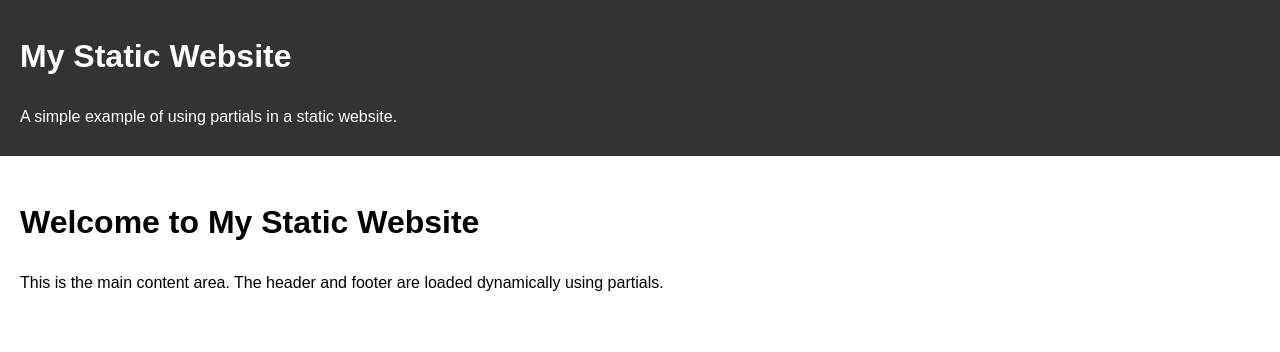
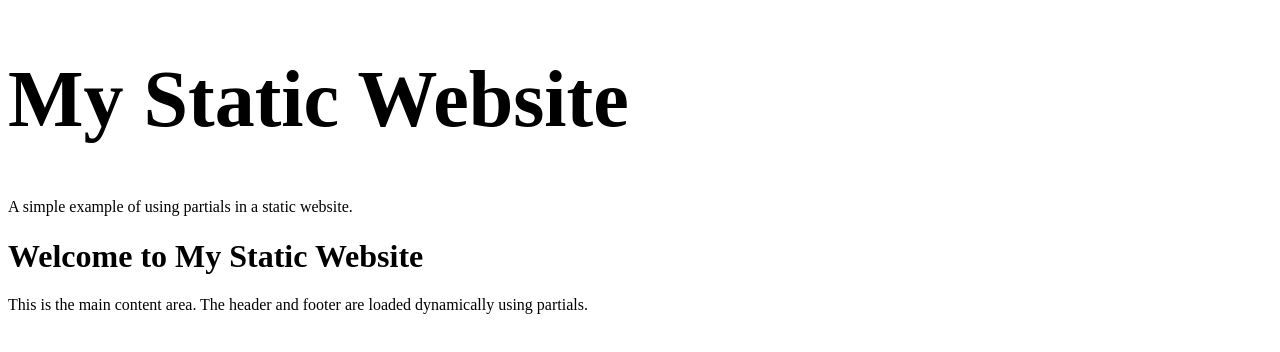
Before and after one commit to Dmytro-1506/partials-project-resume, a plain HTML site: page index.html in a window 1280 px wide. Drawn offline with Linux system fonts and the light colour scheme.

Commit message:
add sass compiler

```diff
--- a/css/styles.css
+++ /dev/null
@@ -1,25 +0,0 @@
-/** @format */
-
-body {
-  font-family: Arial, sans-serif;
-  margin: 0;
-  padding: 0;
-  line-height: 1.6;
-}
-
-header {
-  background: #333;
-  color: #fff;
-  padding: 10px 20px;
-}
-
-footer {
-  background: #f4f4f4;
-  color: #333;
-  text-align: center;
-  padding: 10px 20px;
-}
-
-main {
-  padding: 20px;
-}
--- a/index.html
+++ b/index.html
@@ -6,7 +6,7 @@
     <meta charset="UTF-8" />
     <meta name="viewport" content="width=device-width, initial-scale=1.0" />
     <title>Frontend Entwickler Dmyto Shkilniuk</title>
-    <link rel="stylesheet" href="./css/styles.css" />
+    <link rel="stylesheet" href="./css/main.min.css" />
   </head>
   <body>
     <div id="header"></div>
@@ -16,8 +16,7 @@
     <main>
       <h1>Welcome to My Static Website</h1>
       <p>
-        This is the main content area. The header and footer are loaded
-        dynamically using partials.
+        This is the main content area. The header and footer are loaded dynamically using partials.
       </p>
     </main>
     <div id="footer"></div>
--- a/partials/header.html
+++ b/partials/header.html
@@ -1,6 +1,6 @@
 <!-- @format -->
 
 <header>
-  <h1>My Static Website</h1>
+  <h1 class="title">My Static Website</h1>
   <p>A simple example of using partials in a static website.</p>
 </header>
--- /dev/null
+++ b/sass/components/_contacts.scss
@@ -0,0 +1,3 @@
+.title {
+    font-size: 80px;
+}
--- /dev/null
+++ b/sass/main.scss
@@ -0,0 +1 @@
+@import './components/contacts'
```
Also changed, not shown: css/main.css (added), css/main.min.css (added), 2 other files.
